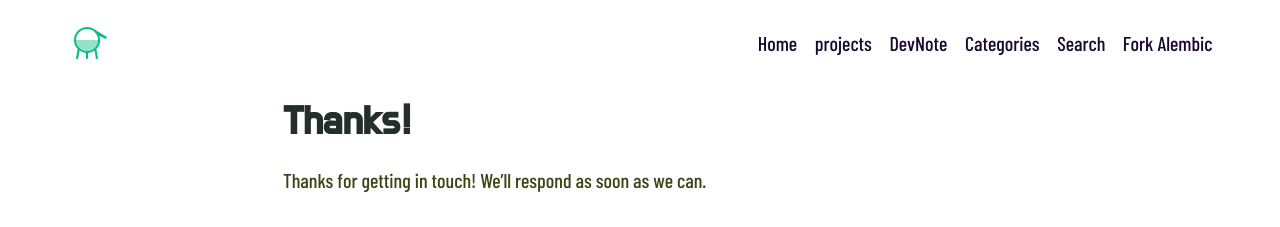
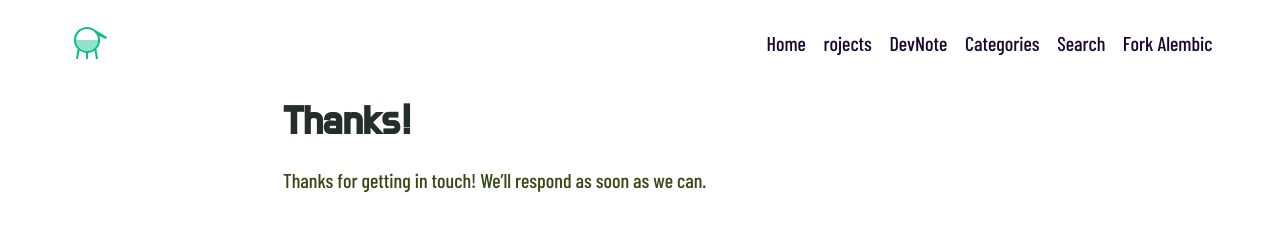
Before and after one commit to daviddarnes/alembic, a Jekyll site: the page built from thanks.md, in a window 1280 px wide. Shown: the top 227 px of the page. Built offline with Jekyll 4.4.1, drawn with Linux system fonts in a browser that asks for light colours; some web fonts are replaced.

Commit message:
Update _config.yml

```diff
--- a/_config.yml
+++ b/_config.yml
@@ -123,7 +123,7 @@ favicons: # Favicons are also used in the manifest file. Syntax is 'size: path'
 navigation_header:
 - title: Home
   url: /
-- title: projects
+- title: rojects
   url: /Projects/
 - title: DevNote
   url: /blog/
```
